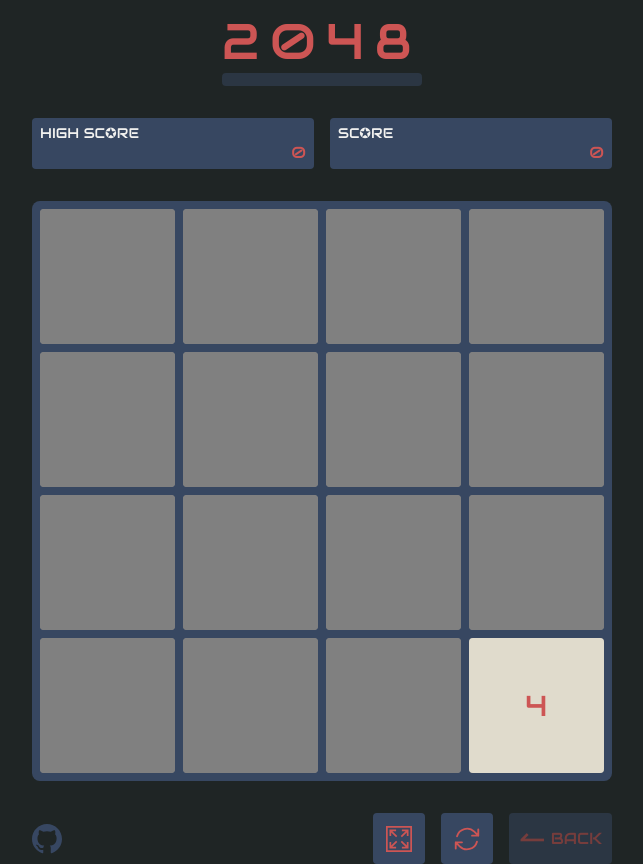
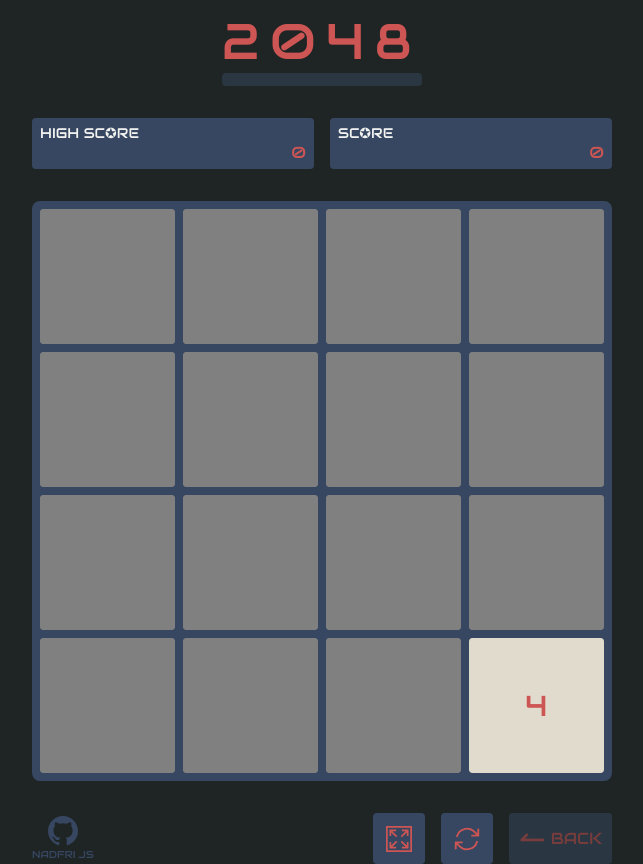
Before and after one commit to nadfri/2048, a React (Vite) app: page / in a window 1280 px wide. Shown: the whole page, without its empty margins (318-961 px from the left). Built offline with nearby package versions, Linux system fonts and the light colour scheme.

Commit message:
Feat: NadfriJS pseudo to link

```diff
--- a/src/components/BtnAction/BtnAction.scss
+++ b/src/components/BtnAction/BtnAction.scss
@@ -34,14 +34,21 @@
   }
 
   .git-link {
-    display: grid;
-    place-self: center;
+    display: flex;
+    justify-content: center;
+    align-items: center;
+    flex-direction: column;
     margin-right: auto;
     color: var(--grid-color);
     transition: color 0.2s;
+    gap: 2px;
 
     &:hover {
       color: white;
     }
+
+    .pseudo{
+      font-size: 10px;
+    }
   }
 }
--- a/src/components/BtnAction/BtnAction.tsx
+++ b/src/components/BtnAction/BtnAction.tsx
@@ -38,6 +38,7 @@ export default function BtnAction({ reload, backPrevBoard, canBack }: Props) {
         target="_blank"
       >
         <GithubIcon />
+        <span className="pseudo">NADFRI JS</span>
       </a>
 
       {!isIOS && (
```
